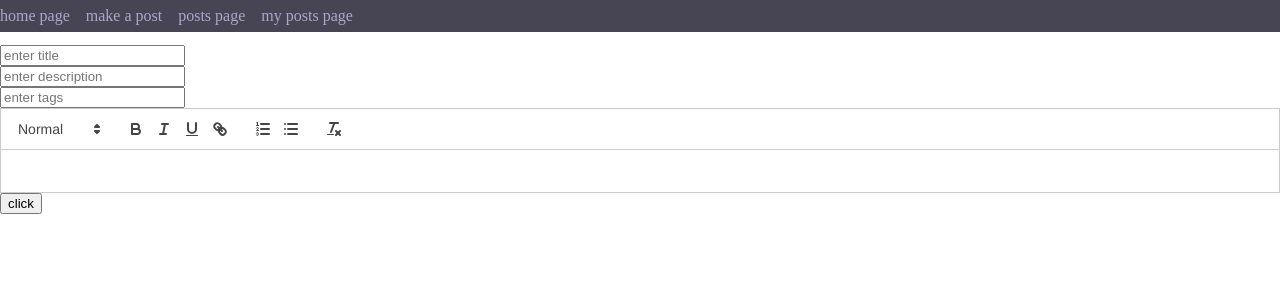
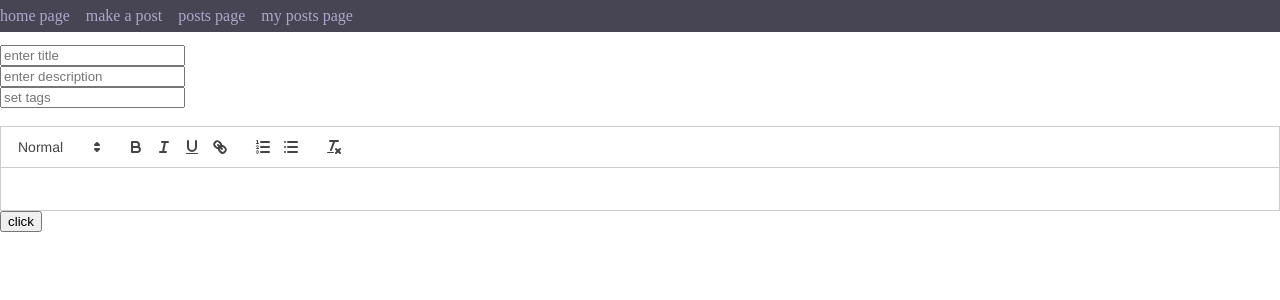
Before and after one commit to 536uriel/researches-app, a React (Create React App) app in the folder client/: page /post in a window 1280 px wide. Shown: the top 300 px of the page. Built offline with nearby package versions, Linux system fonts and the light colour scheme.

Commit message:
fix tags issiue

```diff
--- a/client/src/components/EditPost.js
+++ b/client/src/components/EditPost.js
@@ -1,42 +1,43 @@
-import React, { createElement, useEffect } from 'react'
+import React, { createElement, useEffect, useState } from 'react'
 import Quill from 'quill';
 import { useRef, useCallback } from 'react';
+import TagsDropDownDiv from './TagsDropDownDiv';
 
 const EditPost = (props) => {
 
     const title = useRef()
-    const tags = useRef()
+    const tagsInput = useRef()
     const desc = useRef()
 
-    useEffect(()=>{
+    useEffect(() => {
         title.current.value = props.post.title
-        tags.current.value = props.post.tags.toString()
+        tagsInput.current.value = props.post.tags.toString()
         desc.current.value = props.post.desc
-    },[])
+    }, [])
 
 
 
-    const wrapperRef = useCallback((wrapper)=>{
-        if(!wrapper) return;
+    const wrapperRef = useCallback((wrapper) => {
+        if (!wrapper) return;
 
         wrapper.innerHTML = ""
 
         const editor = document.createElement("div")
         const button = document.createElement("button")
-        button.innerHTML ="save changes"
+        button.innerHTML = "save changes"
         wrapper.append(editor)
         wrapper.append(button)
 
 
-        const quill = new Quill(editor,{
-            theme:"snow"
+        const quill = new Quill(editor, {
+            theme: "snow"
         })
 
         quill.setContents(props.post.body)
 
-        button.addEventListener('click',(e)=>{
+        button.addEventListener('click', (e) => {
 
-           const content = quill.getContents()
+            const content = quill.getContents()
 
             fetch('http://localhost:1000/research', {
                 method: "POST",
@@ -44,14 +45,14 @@ const EditPost = (props) => {
                     "Content-Type": "application/json"
                 },
                 body: JSON.stringify({
-                    title: title.current.value, tags:tags.current.value.replace(/\s\s+|,/g, ' ').split(' '), desc: desc.current.value, body:content,
-                    postId:props.post._id
+                    title: title.current.value, tags: tagsInput.current.value.replace(/\s\s+|,/g, ' ').split(' '), desc: desc.current.value, body: content,
+                    postId: props.post._id
                 })
             }).then(res => res.json()).then((data) => {
                 alert(data.res)
                 //todo: render the parent
                 props.setRefresh({
-                    title: title.current.value, desc: desc.current.value, body:content
+                    title: title.current.value, desc: desc.current.value, body: content
                 })
 
             }).catch((err) => {
@@ -64,7 +65,7 @@ const EditPost = (props) => {
         <div>
             <input type="text" placeholder='enter title' ref={title} />
             <br />
-            <input type="text" placeholder='enter tags' ref={tags} />
+            <TagsDropDownDiv tagsInput={tagsInput} />
             <br />
             <input type="text" placeholder="enter description" ref={desc} />
             <br />
--- a/client/src/components/HomePage.js
+++ b/client/src/components/HomePage.js
@@ -2,7 +2,8 @@ import React from 'react'
 
 const HomePage = () => {
   return (
-    <div className='home-container'>home-page</div>
+    <div className='home-container'>home-page
+    </div>
   )
 }
 
--- a/client/src/components/MyPosts.js
+++ b/client/src/components/MyPosts.js
@@ -51,8 +51,8 @@ const MyPosts = () => {
                                 edit[index] == false ? (
                                     <div>
                                         <div> {post.title} </div>
-                                        <ul> {post.tags? post.tags.map(tag=>{
-                                            return <li>#{tag}</li>
+                                        <ul> {(post.tags.length > 0 && post.tags[0] != '')? post.tags.map(tag=>{
+                                            return (<li>#{tag}</li>)
                                         }) :""} </ul>
                                         <div> {post.desc} </div>
                                         <div id={index} ref={research} ></div>
--- a/client/src/components/Post.js
+++ b/client/src/components/Post.js
@@ -1,37 +1,13 @@
 import { useCallback, useEffect, useRef, useState } from 'react'
 import Quill from 'quill'
 import TagsDropDown from './TagsDropDown'
+import TagsDropDownDiv from './TagsDropDownDiv'
 
 const Post = () => {
 
     const title = useRef()
     const desc = useRef()
-    const choosenTags = useRef()
-    const tagsDropDownRef = useRef()
-    const [dropDown, setDropDown] = useState(null)
-    const [tags, setTags] = useState(['js', 'react', 'nodejs'])
-    const [selectedInput, setSelectedInput] = useState(null)
-
-
-    function getOffset(el) {
-        const rect = el.getBoundingClientRect();
-        return {
-            left: rect.left + window.scrollX,
-            top: rect.top + window.scrollY
-        };
-    }
-
-
-    function appendTags(e) {
-        const input = e.target
-        tagsDropDownRef.current.style.left = getOffset(input).left + "px"
-        tagsDropDownRef.current.style.top = getOffset(input).top + "px"
-        setSelectedInput(input)
-
-        setDropDown((<TagsDropDown setDropDown={setDropDown} setSelectedInput={setSelectedInput}
-            selectedInput={selectedInput} tags={tags} />))
-
-    }
+    const tagsInput = useRef()
 
 
     const wrapperRef = useCallback((wrapper) => {
@@ -64,7 +40,7 @@ const Post = () => {
                         "Content-Type": "application/json"
                     },
                     body: JSON.stringify({
-                        title: title.current.value,tags:choosenTags.current.value.replace(/\s\s+|,/g, ' ').split(' '), desc: desc.current.value, body: content
+                        title: title.current.value,tags:tagsInput.current.value.replace(/\s\s+|,/g, ' ').split(' '), desc: desc.current.value, body: content
                     })
                 }).then(res => res.json()).then((data) => {
                     alert(data)
@@ -81,13 +57,12 @@ const Post = () => {
     return (
         <div className='Post-container'>
 
-            <div className='tagsDropDownDiv' ref={tagsDropDownRef}>{dropDown}</div>
 
             <input type="text" placeholder='enter title' ref={title} ></input>
             <br />
             <input type="text" placeholder='enter description' ref={desc} ></input>
             <br />
-            <input type="text" placeholder='enter tags' ref={choosenTags} onChange={appendTags} ></input>
+            <TagsDropDownDiv tagsInput={tagsInput}/>
             <br />
             <div id='editor' ref={wrapperRef}>
 
--- a/client/src/components/TagsDropDown.js
+++ b/client/src/components/TagsDropDown.js
@@ -59,7 +59,6 @@ const TagsDropDown =  (props) => {
                                 (checkSubStr(props.selectedInput.value, tag)) ? (<li onClick={(e) => {
 
                                     props.selectedInput.value = setSubStr(props.selectedInput.value, tag)
-                                    props.setSelectedInput(props.selectedInput)
 
                                     props.setDropDown((""))
                                 }}>{tag}</li>) : ""
--- /dev/null
+++ b/client/src/components/TagsDropDownDiv.js
@@ -0,0 +1,40 @@
+import { useCallback, useEffect, useRef, useState } from 'react'
+import TagsDropDown from './TagsDropDown'
+
+
+const TagsDropDownDiv = (props) => {
+
+
+
+  const tagsDropDownRef = useRef()
+  const [dropDown, setDropDown] = useState(null)
+  const [tags, setTags] = useState(['js', 'react', 'nodejs'])
+
+
+  function getOffset(el) {
+    const rect = el.getBoundingClientRect();
+    return {
+        left: rect.left + window.scrollX,
+        top: rect.top + window.scrollY
+    };
+}
+
+  function appendTags(e) {
+    const input = e.target
+    tagsDropDownRef.current.style.left = getOffset(input).left + "px"
+    tagsDropDownRef.current.style.top = getOffset(input).top + "px"
+
+    setDropDown((<TagsDropDown setDropDown={setDropDown}
+        selectedInput={input} tags={tags} />))
+
+}
+
+  return (
+    <div>
+    <div className='tagsDropDownDiv' ref={tagsDropDownRef}>{dropDown}</div>
+    <input type="text" ref={props.tagsInput} placeholder='set tags' onChange={appendTags} />
+    </div>
+  )
+}
+
+export default TagsDropDownDiv
```
Also changed, not shown: 2 other files (tests, documents, lock files or other folders).
